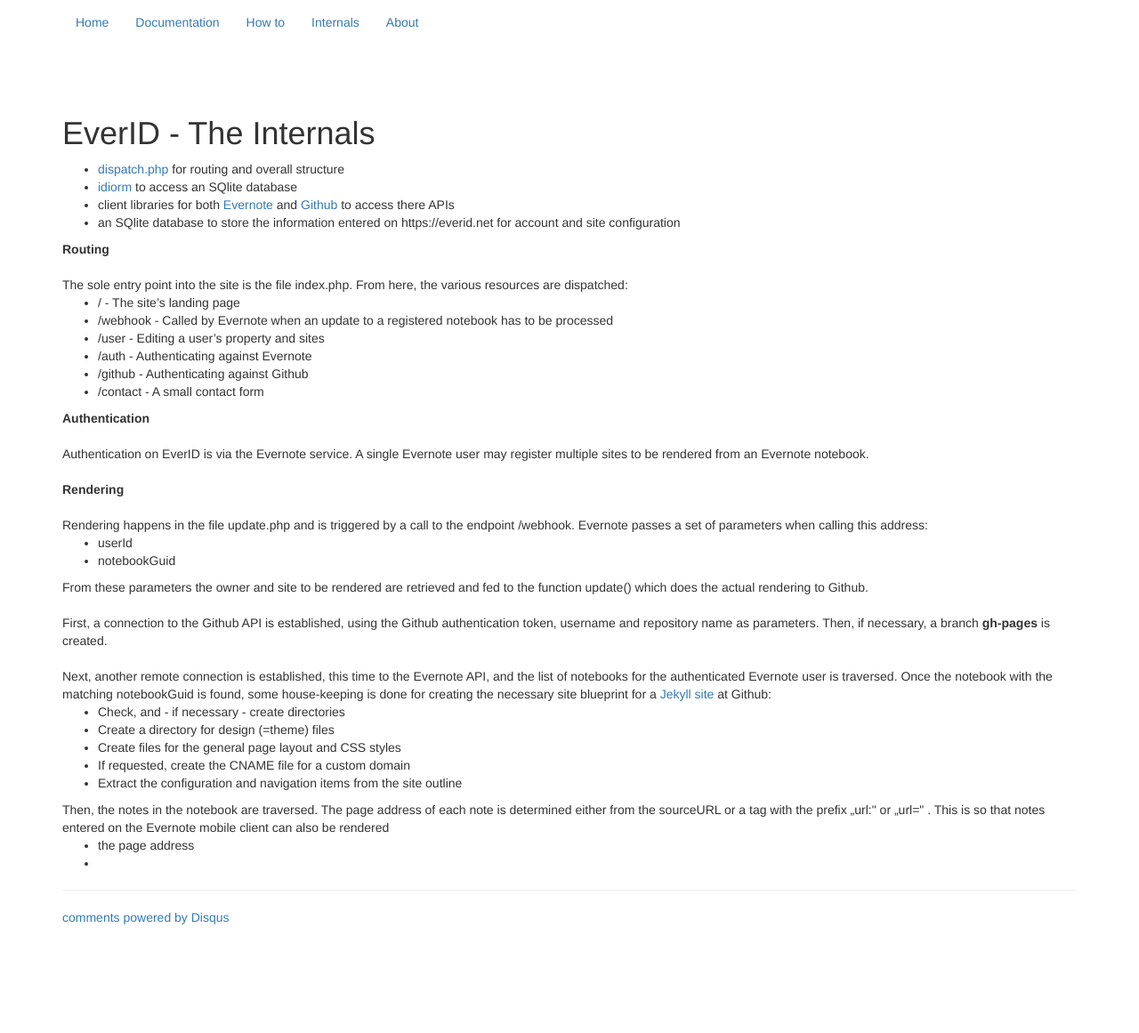
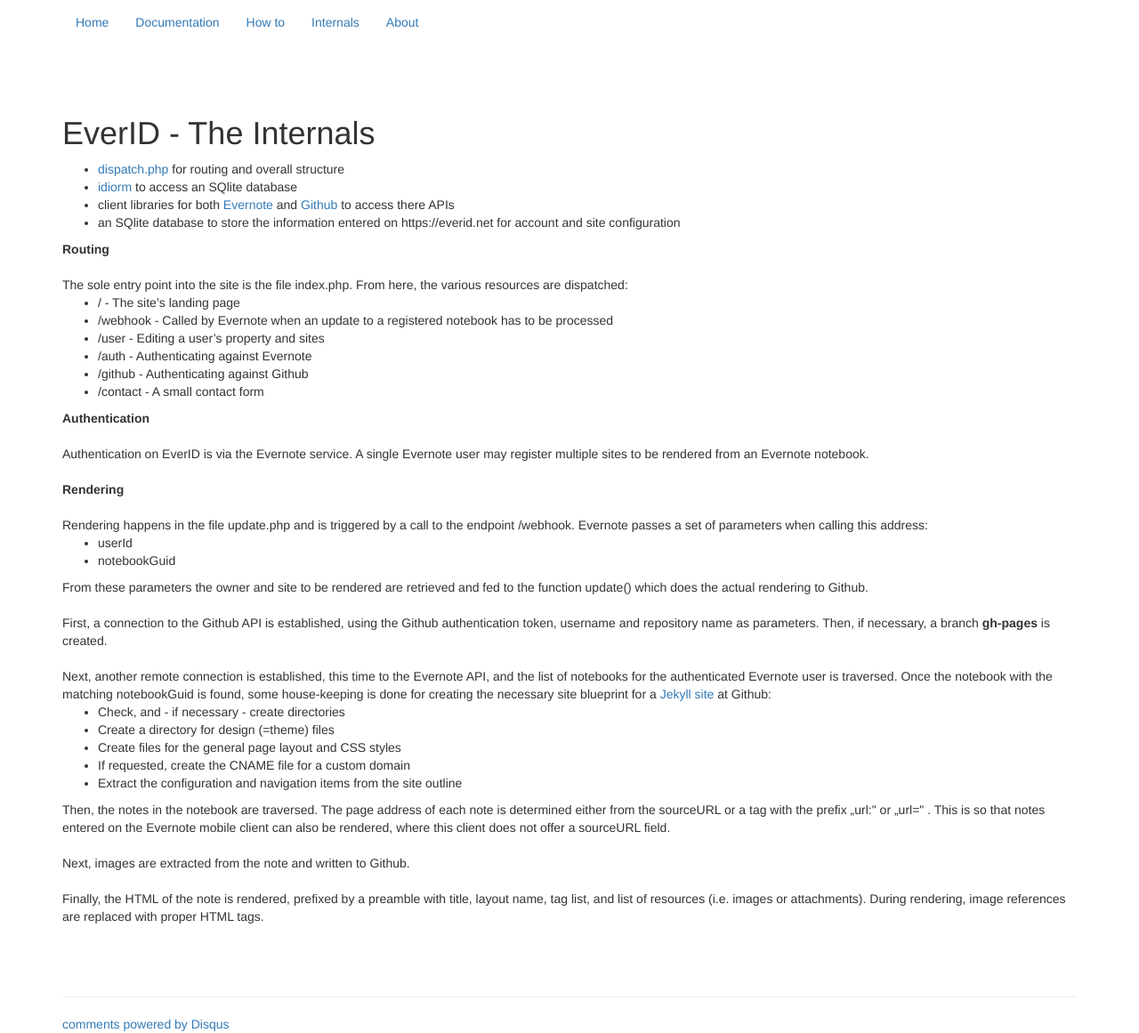
Before and after one commit to oschettler/everid, a Jekyll site: the page built from internals.html, in a window 1280 px wide and 1161 px high. Shown: the whole window at 89% size. Built offline with Jekyll 4.4.1, drawn with Linux system fonts in a browser that asks for light colours; nearby versions of some CDN libraries; comment, search, counter and statistics services are not loaded.

Commit message:
save internals.html

```diff
--- a/internals.html
+++ b/internals.html
@@ -52,12 +52,13 @@ res:
 <li>If requested, create the CNAME file for a custom domain</li>
 <li>Extract the configuration and navigation items from the site outline</li>
 </ul>
-<div>Then, the notes in the notebook are traversed. The page address of each note is determined either from the sourceURL or a tag with the prefix „url:" or „url=" . This is so that notes entered on the Evernote mobile client can also be rendered </div>
+<div>Then, the notes in the notebook are traversed. The page address of each note is determined either from the sourceURL or a tag with the prefix „url:" or „url=" . This is so that notes entered on the Evernote mobile client can also be rendered, where this client does not offer a sourceURL field.</div>
 </div>
-<div>
-<ul>
-<li>the page address</li>
-<li><br/></li>
-</ul>
+<div><br/></div>
+<div>Next, images are extracted from the note and written to Github.</div>
+<div><br/></div>
+<div>Finally, the HTML of the note is rendered, prefixed by a preamble with title, layout name, tag list, and list of resources (i.e. images or attachments). During rendering, image references are replaced with proper HTML tags.</div>
+<div><br/></div>
+<div><br/></div>
+<div><br/></div>
 </div>
-</div>
```
